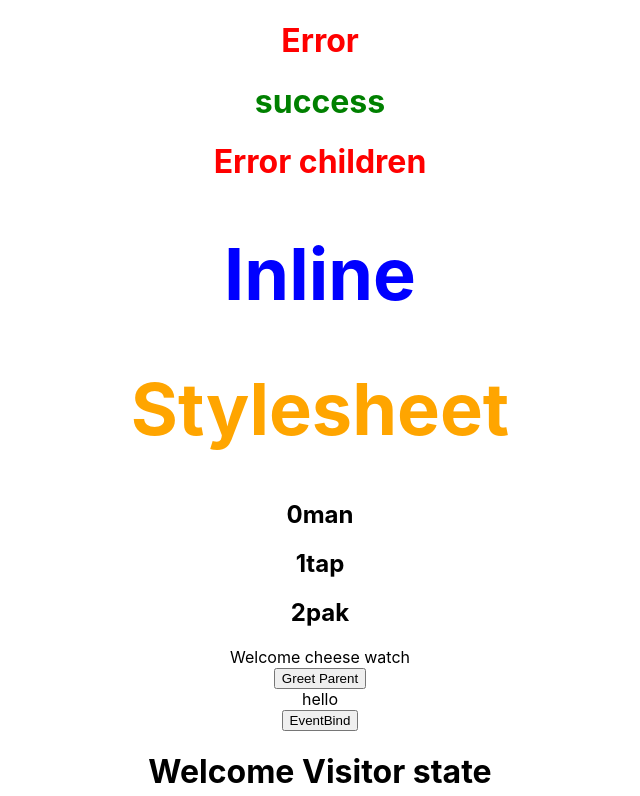
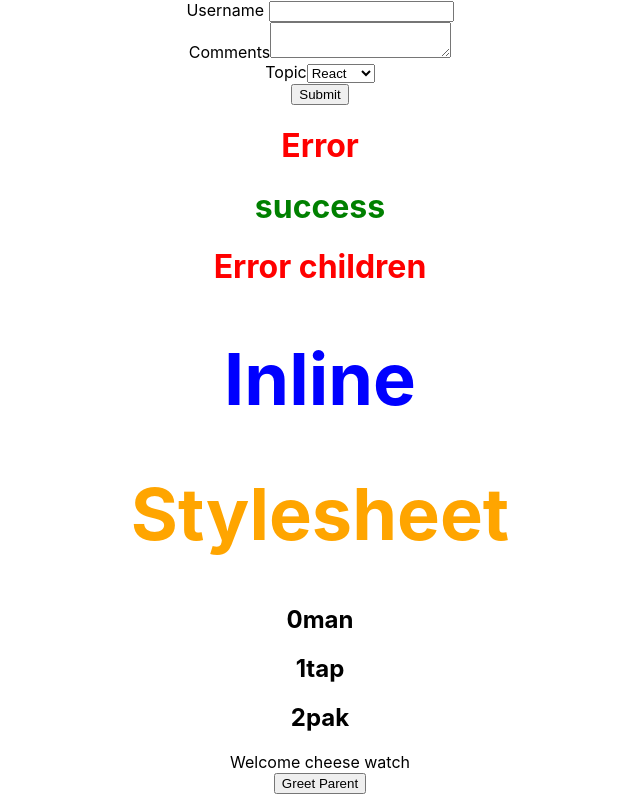
Before and after one commit to abdurrahmanmh/hello-world, a React (Create React App) app: page / in a window 1280 px wide. Shown: the top 796 px of the page, without its empty margins (320-960 px from the left). Built offline with nearby package versions, Linux system fonts and the light colour scheme.

Commit message:
forms (#4)

```diff
--- a/src/App.js
+++ b/src/App.js
@@ -14,10 +14,13 @@
 import Inline from './components/Inline';
 import './appStyles.css'
 import styles from "./appStyles.module.css";
+import Form from './components/Form'
 
 function App() {
   return (
     <div className="App">
+      <Form/>
+
       <h1 className='error'>Error</h1>
       <h1 className={styles.success}>success</h1>
       <Inline/>
--- /dev/null
+++ b/src/components/Form.js
@@ -0,0 +1,67 @@
+import React, { Component } from "react";
+
+class Form extends Component {
+  constructor(props) {
+    super(props);
+
+    this.state = {
+      username: "",
+      comments: "",
+      topic: "react",
+    };
+  }
+  handleUsernameChange = (event) => {
+    this.setState({
+      username: event.target.value,
+    });
+  };
+  handleCommentsChange = (event) => {
+    this.setState({
+      comments: event.target.value,
+    });
+  };
+  handleTopicChange = (event) => {
+    this.setState({
+      topic: event.target.value,
+    });
+  };
+  handleSubmit = (event) => {
+    alert(`${this.state.username} ${this.state.comments} ${this.state.topic}`);
+
+    //not refresh
+    event.preventDefault();
+  };
+
+  render() {
+    return (
+      <form onSubmit={this.handleSubmit}>
+        <div>
+          <label>Username </label>
+          <input
+            type="text"
+            value={this.state.username}
+            onChange={this.handleUsernameChange}
+          ></input>
+        </div>
+        <div>
+          <label>Comments</label>
+          <textarea
+            value={this.state.comments}
+            onChange={this.handleCommentsChange}
+          ></textarea>
+        </div>
+        <div>
+          <label>Topic</label>
+          <select value={this.state.topic} onChange={this.handleTopicChange}>
+            <option value="react">React</option>
+            <option value="angular">Angular</option>
+            <option value="vue">Vue</option>
+          </select>
+        </div>
+        <button type="submit">Submit</button>
+      </form>
+    );
+  }
+}
+
+export default Form;
```
